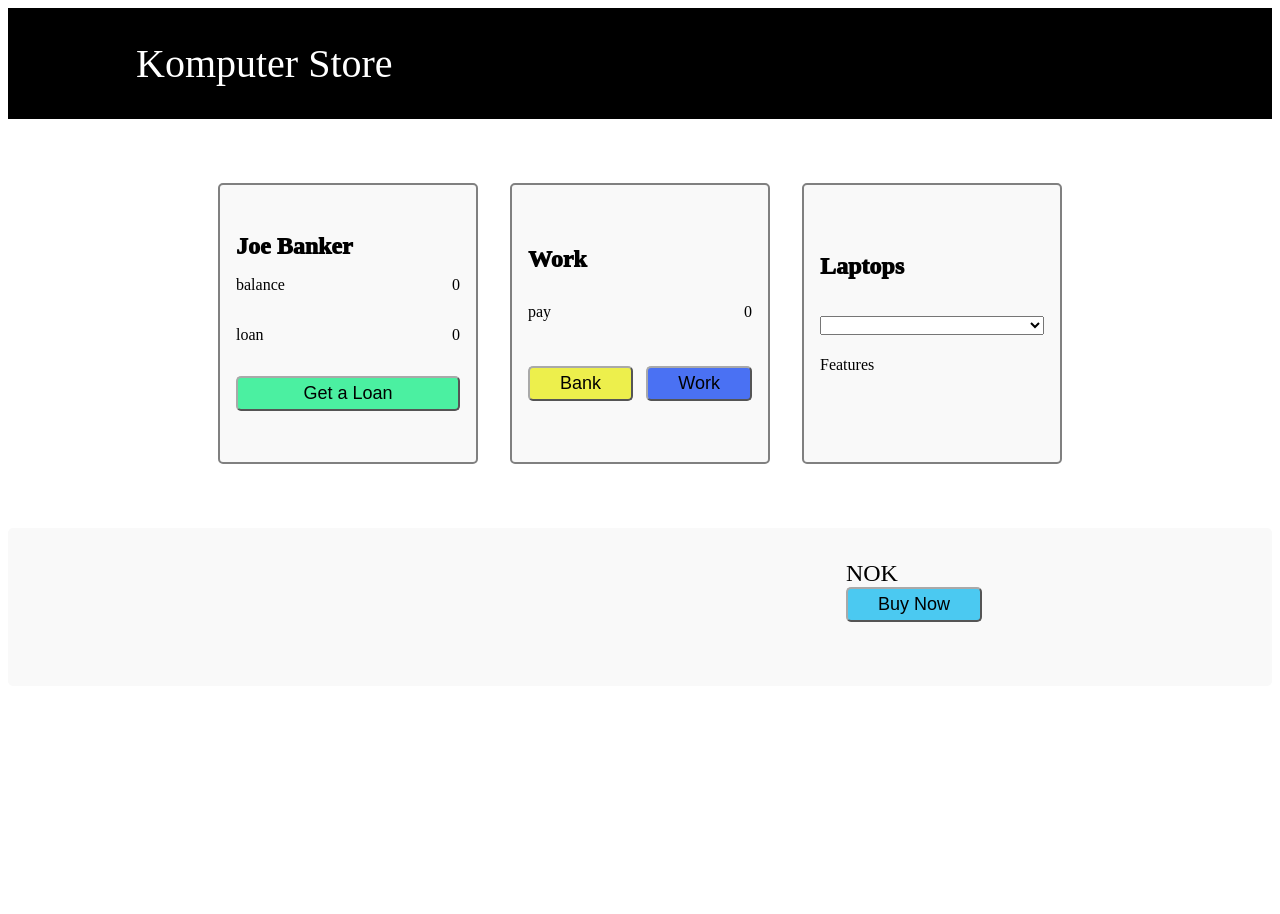
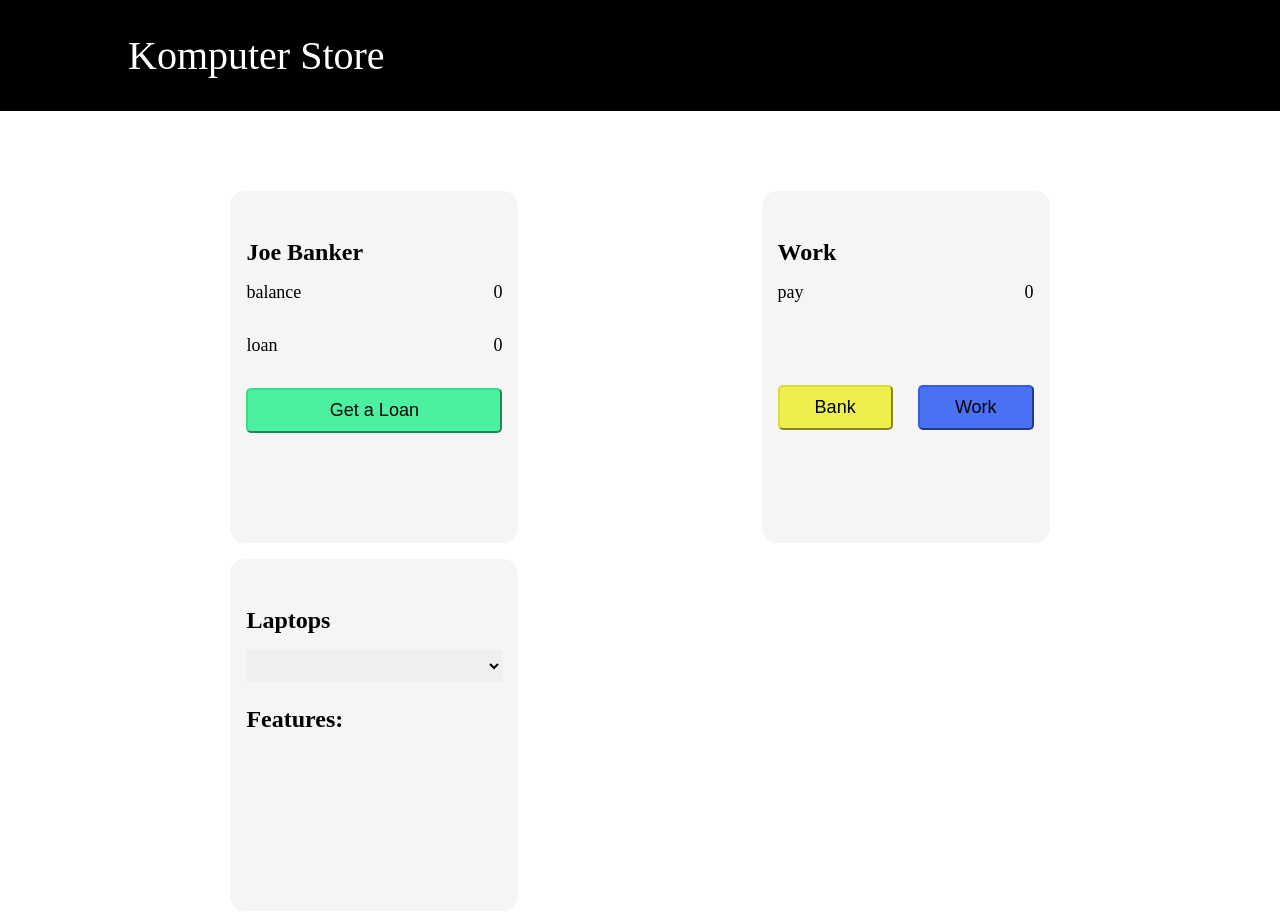
Before and after one commit to dariusdav/js-assignment-1, a website: page public/index.html in a window 1280 px wide. Shown: the top 914 px of the page. Before the commit the page ends 800 px from the top, so only its background shows below. Drawn offline with Linux system fonts and the light colour scheme; no server answers.

Commit message:
Cleanup: fixed css styling

```diff
--- a/public/css/stylesheet.css
+++ b/public/css/stylesheet.css
@@ -1,3 +1,7 @@
+body{
+    margin: 0px;
+    padding: 0px;
+}
 #header{
     background-color: black;
     color: white;
@@ -6,37 +10,43 @@
     padding-left: 8rem;
     font-size :2.5rem;
 }
+.section{
+    display: flex;
+    flex-direction: column;
+    justify-content: right;
+    padding-left: 18%;
+    padding-right: 18%;
+}
+
 #name{
     font-size: 1.5rem;
-    font-weight: 1000;
+    font-weight: bold;
     padding-top: 2rem;
     padding-bottom: 1rem;
     padding-left: 0rem;
     padding-right: 0rem;
 }
-.container{
-    background-color: rgb(249, 249, 249);
-    border: 2px solid gray ;
-    border-radius: 5px;
-    margin: 0;
-    width:  14rem;
-    display: flex;
-    flex-direction: column;
-    padding: 1rem;
-    justify-content: space-evenly;
-
-}
 #content{
     margin: 0;
     display: flex;
     flex-direction: row;
-    justify-content: center;
-    gap: 2rem;
+    justify-content: space-between;
     flex-wrap: wrap;
     vertical-align: bottom;
     padding-bottom: 4rem;
+}
+.container{
+    background-color: rgb(245, 245, 245);
+    border-radius: 15px;
+    width:  16rem;
+    display: flex;
+    flex-direction: column;
+    padding: 1rem;
+    justify-content: top;
+    min-height: 20rem;
+    margin-top: 1rem;
+}
 
-}
 .output{
     display: flex;
     flex-direction: row;
@@ -48,22 +58,17 @@
 
 }
 #info{
-    border-radius: 5px;
-    padding: 1rem;
-    padding-top: 2rem;
-    background-color: rgb(249, 249, 249);
     display: flex;
     flex-direction: row;
     justify-content: space-evenly;
+    border-radius: 15px;
+    padding: 2rem;
+    background-color: rgb(245, 245, 245);
+    border : 1px solid rgb(225, 225, 225);
+    vertical-align: bottom;
     flex-wrap: wrap;
-    vertical-align: bottom;
-    padding-bottom: 4rem;
 }
-.section{
-    display: flex;
-    flex-direction: column;
-    justify-content: right;
-}
+
 #repayButton {
     visibility: hidden;
 }
@@ -75,7 +80,7 @@
 }
 #imageTitle {
     font-size: 1.5rem;
-    font-weight: 1000;
+    font-weight: bold;
 }
 
 .btn{
@@ -83,25 +88,29 @@
     border-radius: 5px;
     border-color: darkgray;
     padding: 5px;
+    padding-top: 10px;
+    padding-bottom: 10px;
     padding-left: 10px;
     padding-right: 10px;
 }
 #bankButton{
     background-color: rgb(237, 239, 76);
-    padding-left: 30px;
-    padding-right: 30px;
+    border-color: rgb(217, 219, 56);
+    padding-left: 35px;
+    padding-right: 35px;
 
 }
 #workButton{
     background-color: rgb(74, 113, 243);
-    padding-left: 30px;
-    padding-right: 30px;
+    border-color: rgb(54, 93, 223);
+    padding-left: 35px;
+    padding-right: 35px;
 }
 #getLoanButton{
     background-color: rgb(75, 240, 161);
+    border-color: rgb(55, 220, 141);
     font-size: large;
     border-radius: 5px;
-    border-color: darkgray;
 }
 #buyLaptopButton{
     background-color: rgb(75, 201, 241);
@@ -110,7 +119,11 @@
 
 }
 #laptopImage{
-    max-width: 20rem;
+    height: 20rem;
+    width: 20rem;
+    display: block;
+    margin-left: 1rem;
+    margin-right: 1rem;
 }
 #laptopPrice{
     font-size: 1.5rem;
@@ -121,3 +134,52 @@
 #priceText{
     justify-content: space-around;
 }
+#laptops{
+    font-size: large;
+    padding: 5px;
+    border: 1px;
+}
+
+#Features{
+    padding-top: 1.5rem;
+    font-size: x-large;
+    font-weight: bold;
+}
+#laptopFeatures{
+    margin: 0px;
+    padding: 0px;
+    justify-content: left;
+}
+#imageTitle{
+    font-size: xx-large;
+    font-weight: 600;
+}
+#priceAndButton{
+    font-size: large;
+    font-weight: bold;
+}
+.subInfo{
+    text-align: center;
+    gap: 2rem;
+    justify-content: center;
+}
+#imageDescription{
+    display: inline-block;
+    overflow-wrap: break-word;
+    text-align: center;
+}
+.text{
+    font-size: large;
+    font-weight: 400;
+}
+
+#titleAndDescription{
+    width: 30%;
+}
+#hidden{
+    visibility: hidden;
+}
+ul {
+    padding-left: 0;
+    list-style-type:none;
+}
--- a/public/index.html
+++ b/public/index.html
@@ -7,7 +7,7 @@
   <meta name="viewport" content="width=device-width, initial-scale=1.0" />
   <link href="css/stylesheet.css" rel="stylesheet" />
   <script src="js/index.js" defer></script>
-  <title>Document</title>
+  <title>Komputer Store</title>
 </head>
 
 <body>
@@ -16,14 +16,14 @@
     <section class="section">
       <div id="content">
         <div id="userInfoSection" class="container">
-          <span id="name">Joe Banker</span>
+          <span id="name" class="text">Joe Banker</span>
           <div class="output">
-            <span id="balance"> balance </span>
-            <span id="balanceAmount">0</span>
+            <span id="balance" class="text"> balance </span>
+            <span id="balanceAmount" class="text">0</span>
           </div>
           <div class="output">
-            <span id="loan"> loan </span>
-            <span id="loanAmount">0</span>
+            <span id="loan" class="text"> loan </span>
+            <span id="loanAmount" class="text">0</span>
           </div>
           <button id="getLoanButton" class="btn">Get a Loan</button>
           <button id="repayButton"class="btn">Repay Loan</button>
@@ -31,8 +31,11 @@
         <div id="WorkSection" class="container">
           <span id="name">Work</span>
           <div class="output">
-            <span id="pay">pay</span>
-            <span id="workAmount">0</span>
+            <span id="pay"class="text">pay</span>
+            <span id="workAmount"class="text">0</span>
+          </div>
+          <div class="output">
+            <span id="hidden">You're not supposed to see this.</span>
           </div>
           <div class="output">
             <button id="bankButton" class="btn">Bank</button>
@@ -42,7 +45,7 @@
         <div id="rewardSection" class="container">
           <span id="name">Laptops</span>
           <select name="Laptops" id="laptops"></select>
-          <span id="Features">Features</span>
+          <span id="Features">Features:</span>
           <ul id="laptopFeatures"></ul>
         </div>
       </div>
--- a/public/js/index.js
+++ b/public/js/index.js
@@ -104,7 +104,7 @@ function addToList(data) {
 function features(computer){
     laptopList.innerHTML = ""
     for (const feat of computer.specs) {
-        const item = document.createElement("li")
+        const item = document.createElement("ul")
         item.innerText = feat
         laptopList.append(item)
     }
```
